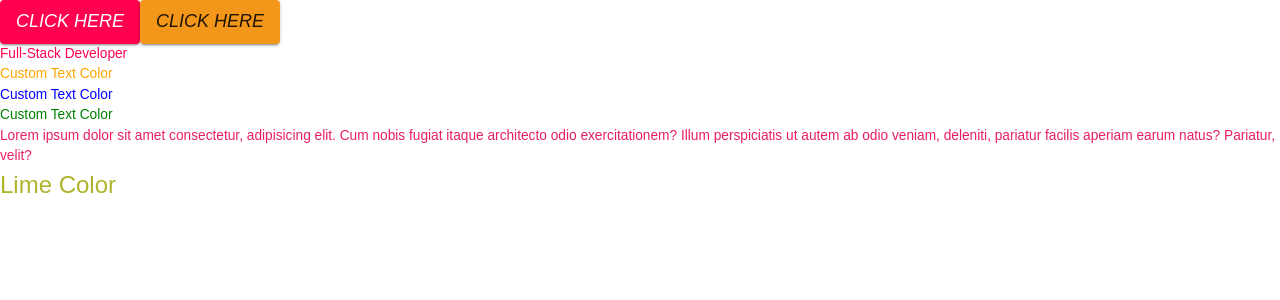
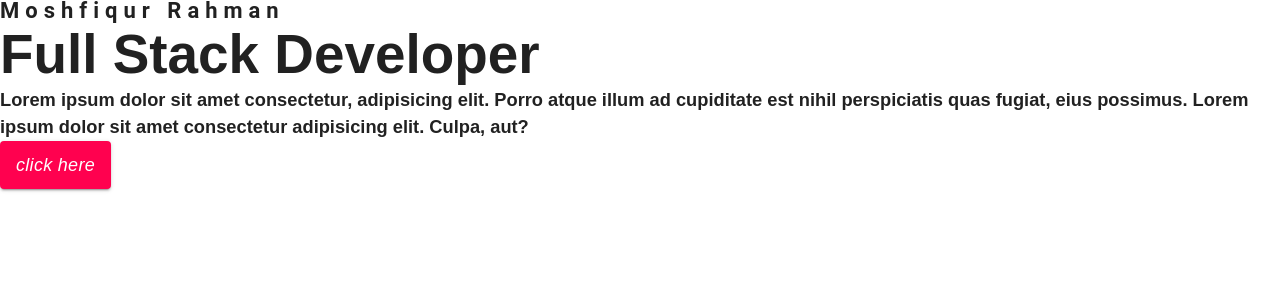
Before and after one commit to Emam-Bokhari/MUI, a React (Vite) app: page / in a window 1280 px wide. Shown: the top 300 px of the page. Built offline with nearby package versions, Linux system fonts and the light colour scheme.

Commit message:
feat(theme): add typography for heading,and button

```diff
--- a/src/App.jsx
+++ b/src/App.jsx
@@ -1,20 +1,15 @@
 import { Fragment } from "react";
 import { CssBaseline, ThemeProvider } from "@mui/material";
 import { theme } from "./theme/theme";
-import ExampleOne from "./components/themeExample/ExampleOne";
-import ExampleTwo from "./components/themeExample/ExampleTwo";
-import { CacheProvider } from "@emotion/react";
+import ExampleThree from "./components/themeExample/ExampleThree";
 
 export default function App() {
   return (
     <Fragment>
-
-     <ThemeProvider theme={theme}>
+      <ThemeProvider theme={theme}>
         <CssBaseline />
-        <ExampleOne />
-        <ExampleTwo />
+        <ExampleThree />
       </ThemeProvider>
-
     </Fragment>
   );
 }
--- /dev/null
+++ b/src/components/themeExample/ExampleThree.jsx
@@ -0,0 +1,23 @@
+import { Button, Typography } from "@mui/material";
+import { Fragment } from "react";
+
+export default function ExampleThree() {
+  return (
+    <Fragment>
+      <Typography variant="h1" component="h1">
+        Moshfiqur Rahman
+      </Typography>
+      <Typography variant="h3" component="h3">
+        Full Stack Developer
+      </Typography>
+      <Typography variant="body1" component="p" >
+        Lorem ipsum dolor sit amet consectetur, adipisicing elit. Porro atque
+        illum ad cupiditate est nihil perspiciatis quas fugiat, eius possimus.
+        Lorem ipsum dolor sit amet consectetur adipisicing elit. Culpa, aut?
+      </Typography>
+      <Button variant="contained" >
+        Click Here
+      </Button>
+    </Fragment>
+  );
+}
--- a/src/theme/theme.js
+++ b/src/theme/theme.js
@@ -25,11 +25,26 @@ export const theme = createTheme({
   },
   typography:{
     fontFamily:"sans-serif",
-    fontSize:12,
+    fontSize:16,
+    fontWeightLight:300,
+    fontWeightRegular:700,
+    fontWeightMedium:800,
+    fontWeightBold:900,
+    h1:{
+      fontFamily:"roboto",
+      fontWeight:700,
+      fontSize:"22px",
+      lineHeight:1,
+      letterSpacing:6
+    }, // amon vabe h2,h3,h4,h5,h6,subtitle1,subtitle2,body1,body2 sob change kora jabe
     button:{
+      fontFamily:"arial",
+      fontWeight:500,
       fontSize:18,
-      fontFamily:"arial",
-      fontStyle:"italic"
+      fontStyle:"italic",
+      lineHeight:2,
+      letterSpacing:0.3,
+      textTransform:"lowercase",
     }
   }
 });
```
